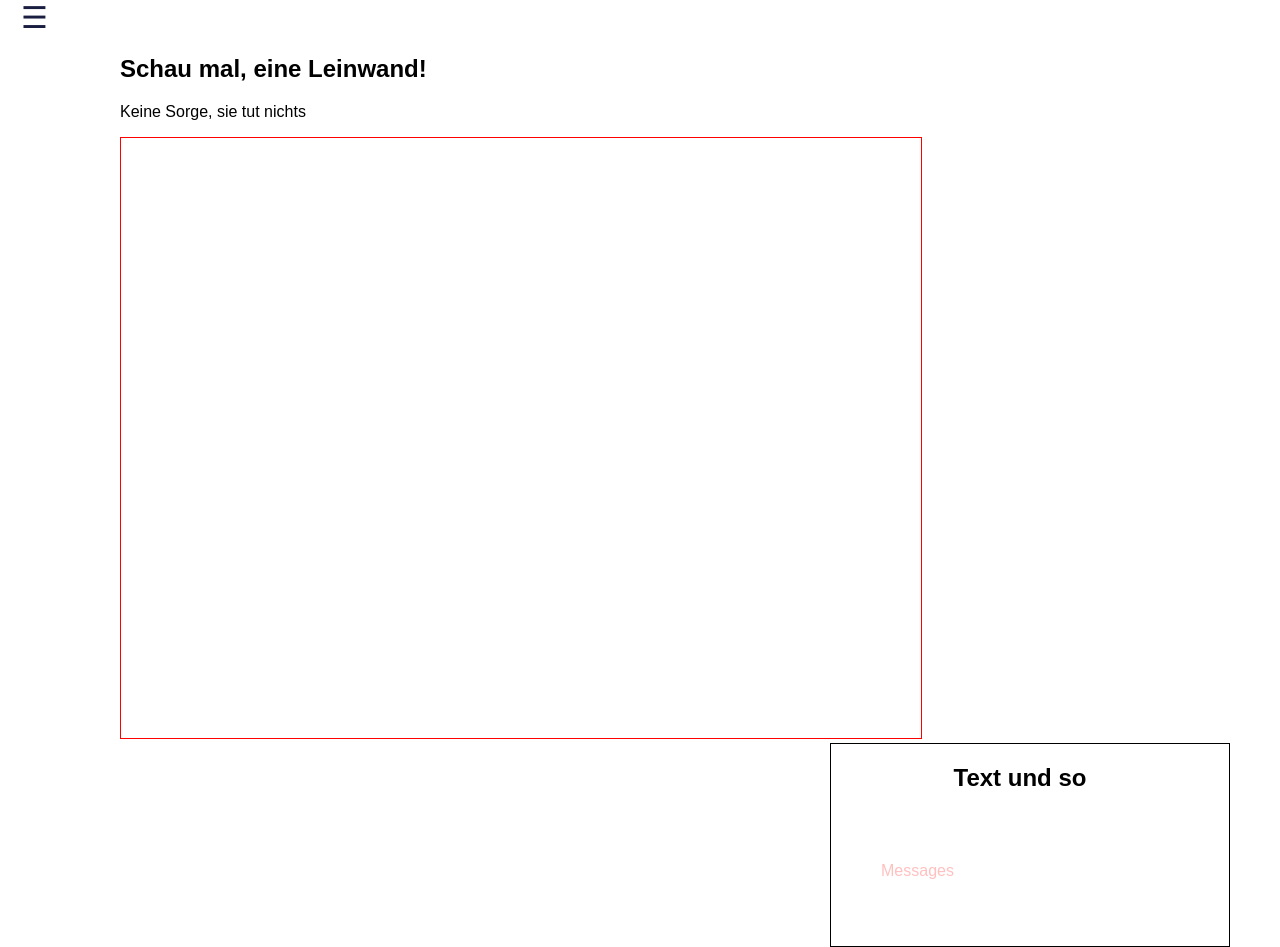
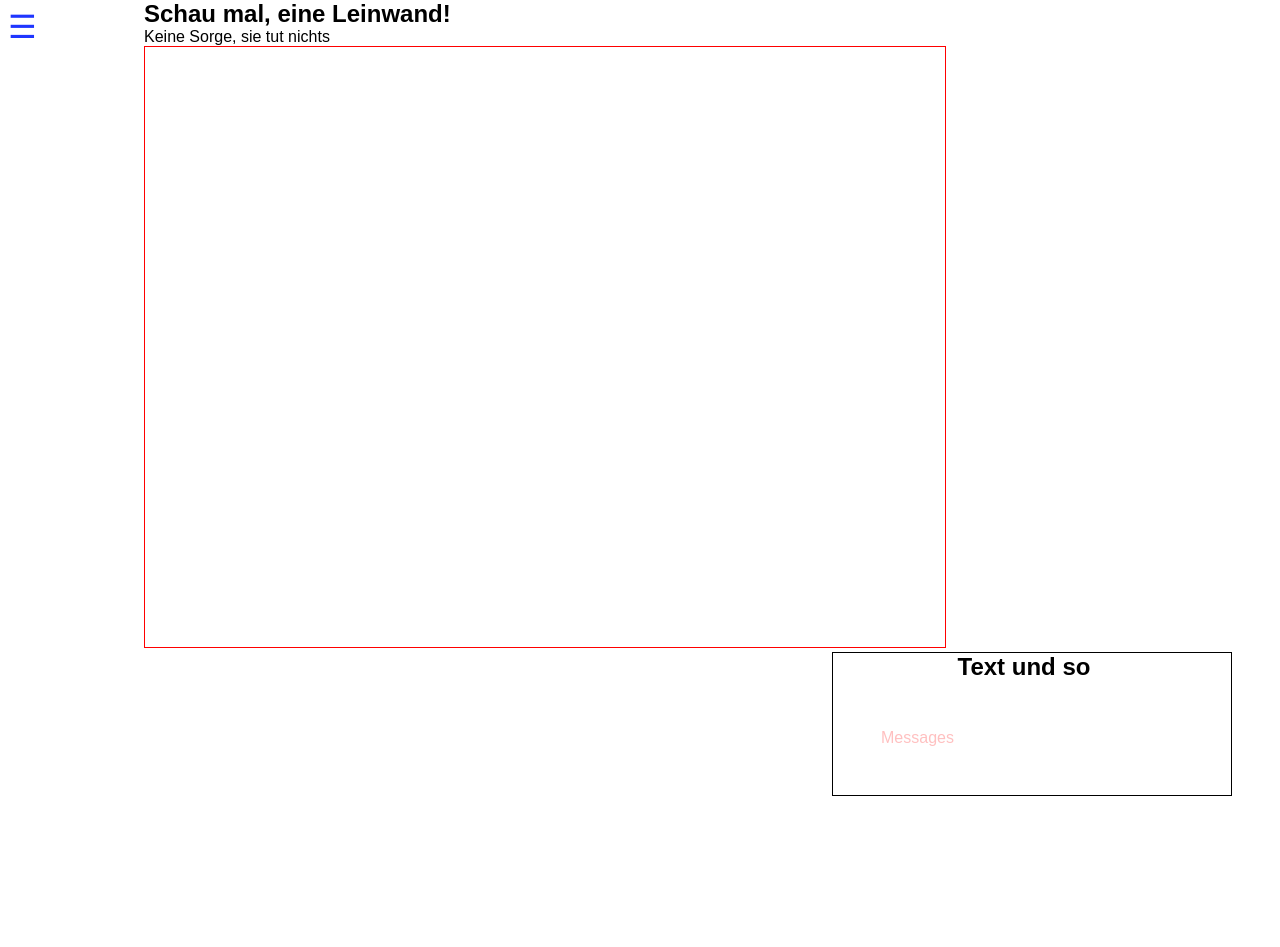
Before and after one commit to kryptargon/Entenhort, a website: page client/canvas.html in a window 1280 px wide. After the commit the page ends 800 px from the top, so only its background shows below. Drawn offline with nearby package versions, Linux system fonts and the light colour scheme; no server answers.

Commit message:
CLEANUP | Removed Styling from HTML + Styling adjustments

```diff
--- a/client/canvas.html
+++ b/client/canvas.html
@@ -13,6 +13,10 @@
         <title>Canvas Zeugs</title>
     </head>
     <body>
+        <div>
+            <span id="navbtn">&#9776;</span>
+        </div>
+
         <div class="sidenav" id="navbar">
             <span id="topButton">&times;</span>
             <p><b>Menu</b></p>
@@ -22,17 +26,13 @@
             <a href="canvas.html">Canvas Zeugs</a>
         </div>
 
-        <div>
-            <span id="navbtn">&#9776;</span>
-        </div>
-
         <div class="content">
             <h2>Schau mal, eine Leinwand!</h2>
             <p>Keine Sorge, sie tut nichts</p>
             <canvas id="drawCanvas" width="800" height="600"></canvas>
             <div id="textbox">
                 <h2>Text und so</h2>
-                <ul id="messages" style="list-style-type: none;">
+                <ul id="messages">
                     <li>Messages</li>
                 </ul>
             </div>
--- a/client/style.css
+++ b/client/style.css
@@ -1,35 +1,34 @@
 * {
   box-sizing: border-box;
+  padding: 0;
+  margin: 0;
 }
 
 body {
-  margin: 0;
   font-family: Arial, Helvetica, sans-serif;
 }
 
 .sidenav {
-  transition: 0.4s;
+  position: fixed;
+  transition: 0.25s ease-in-out width;
   height: 100%;
   width: 0;
-  position: fixed;
   z-index: 1;
-  top: 0;
-  left: 0;
   background-color: rgb(54, 54, 54);
+  white-space: nowrap;
   overflow-x: hidden;
-  white-space: nowrap;
   overflow-y: auto;
 }
 
 .sidenav p {
-  padding: 16px;
+  padding: 1rem;
   color: rgb(168, 248, 158);
-  font-size: 20px;
+  font-size: 1.25rem;
 }
 
 .sidenav a {
   color: white;
-  padding: 16px;
+  padding: 1rem;
   text-decoration: none;
   display: block;
 }
@@ -42,10 +41,11 @@ body {
 }
 
 #navbtn {
+  position: fixed;
   color: rgb(26, 30, 65);
-  padding: 16px;
-  margin: 5px;
-  font-size: 30px;
+  padding: 0.5rem;
+  margin: 0;
+  font-size: 2rem;
   cursor: pointer;
 }
 
@@ -56,11 +56,11 @@ body {
 #topButton {
   position: sticky;
   top: 0;
-  padding: 20px;
-  border-radius: 10px;
+  padding: 1rem;
+  border-radius: 0.5rem;
   color: rgb(255, 0, 0);
   z-index: 2;
-  font-size: 30px;
+  font-size: 2rem;
   cursor: pointer;
   float: right;
 }
@@ -70,8 +70,8 @@ body {
 }
 
 .content {
-  margin-left: 100px;
-  padding-left: 20px;
+  margin-left: 8rem;
+  padding-left: 1rem;
 }
 
 #textbox > h2 {
@@ -79,8 +79,8 @@ body {
 }
 
 #textbox {
-  margin-right: 50px;
-  padding-right: 20px;
+  margin-right: 3rem;
+  padding-right: 1rem;
   max-width: 400px;
   width: 400px;
   float: right;
@@ -88,10 +88,11 @@ body {
 }
 
 #messages {
-  padding: 50px;
+  padding: 3rem;
   max-height: 400px;
   overflow-x: hidden;
   overflow-y: auto;
+  list-style-type: none;
 }
 
 #messages > li {
```
Also changed, not shown: client/main.html (+4 -4 lines).
